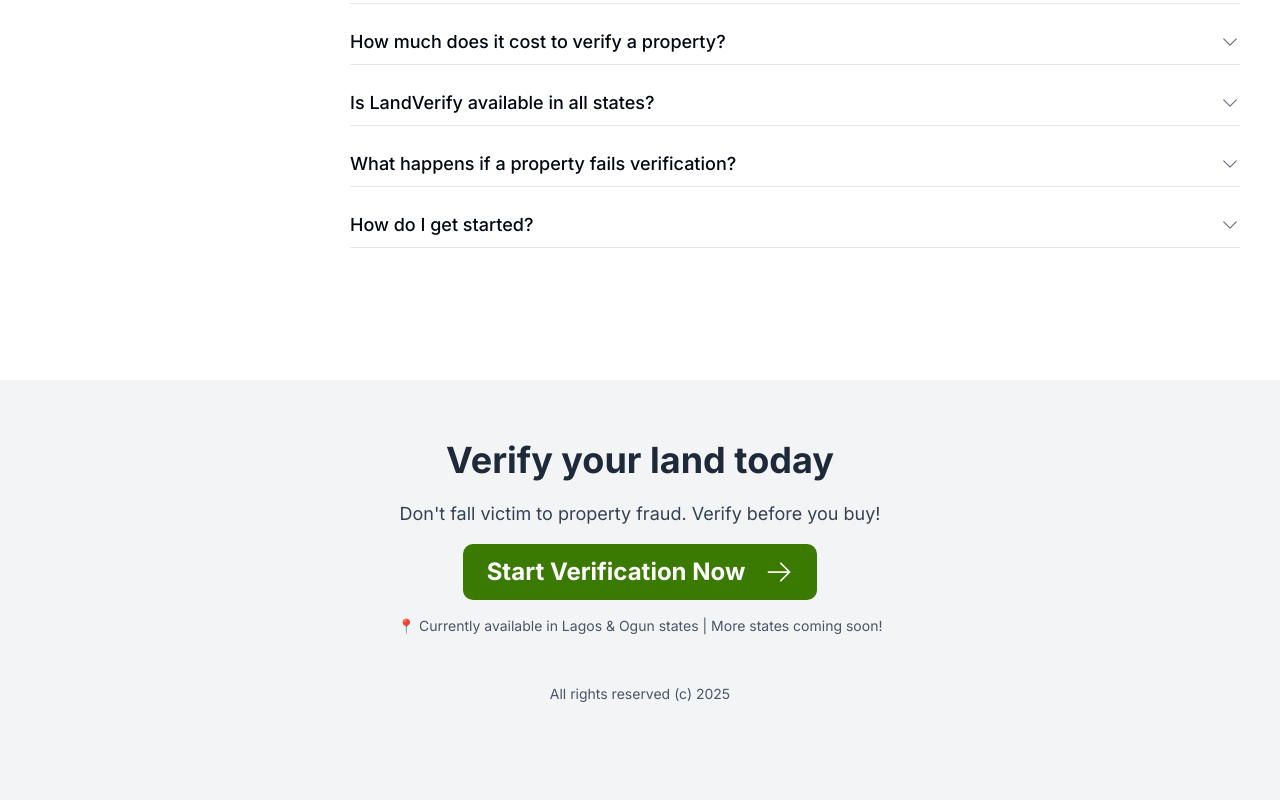
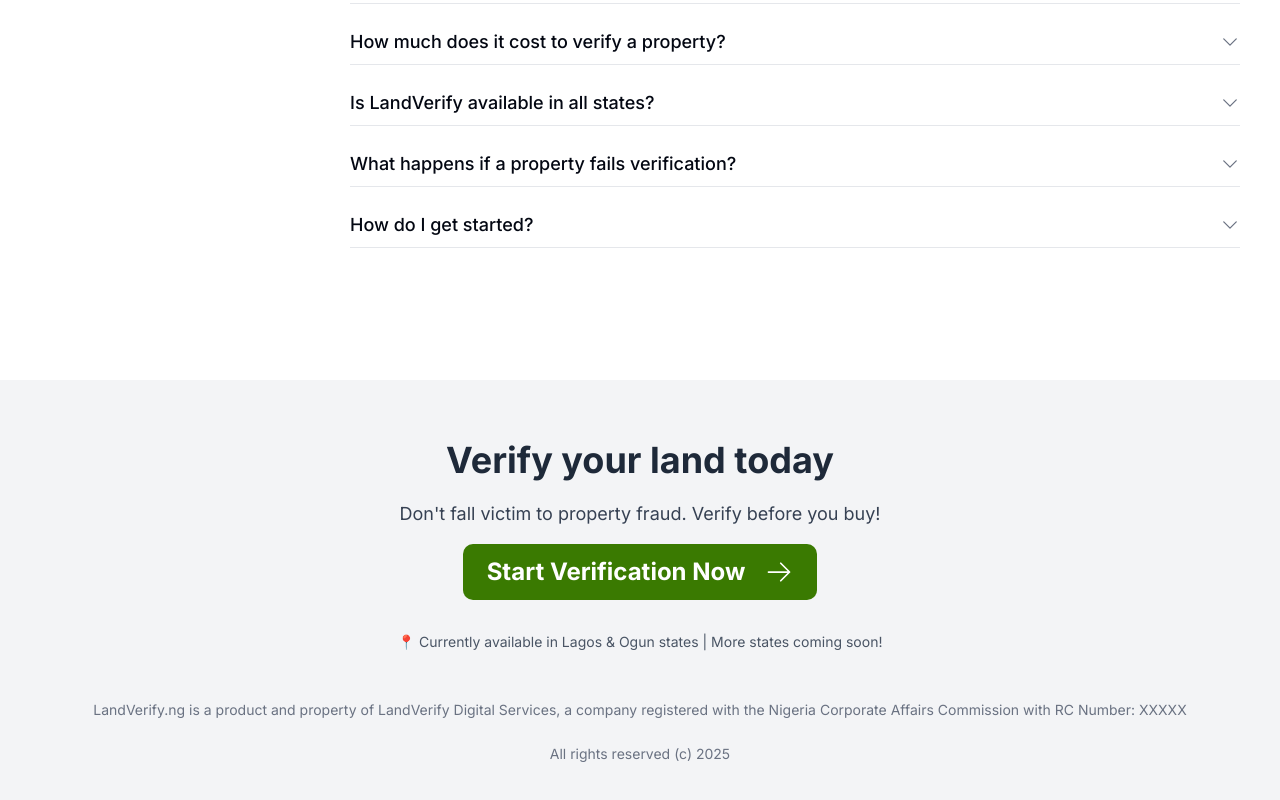
Before and after one commit to agbajekehinde/land-verify, a Next.js app: page / in a window 1280 px wide. Shown: the part 2708-3508 px from the top of the page. Built offline with nearby package versions, Linux system fonts and the light colour scheme; a web font is replaced by a local one.

Commit message:
modified:   app/components/footer/footer.tsx

```diff
--- a/app/components/footer/footer.tsx
+++ b/app/components/footer/footer.tsx
@@ -17,10 +17,11 @@ export default function Footer() {
           <span>Start Verification Now</span>
           <ArrowRightIcon className="w-5 md:w-7" />
         </Link>
-      <p className="mt-4 text-sm text-gray-600">📍 Currently available in Lagos & Ogun states | More states coming soon!</p>
-      <div className='mt-8'>
-        <p className="mt-2 text-sm text-gray-600 pt-2">All rights reserved (c) 2025</p>
-      </div>
+      <p className="mt-8 text-sm text-gray-600">📍 Currently available in Lagos & Ogun states | More states coming soon!</p>
+      <div className='mt-4'> </div>
+      <p className='mt-8 text-sm text-gray-500'>LandVerify.ng is a product and property of LandVerify Digital Services, a company registered with the Nigeria Corporate Affairs Commission with RC Number: XXXXX </p>
+      <p className="mt-4 text-sm text-gray-500 pt-2">All rights reserved (c) 2025</p>
+
       <WhatsAppButton/>
     </footer>
   );
--- a/app/components/hero/hero.tsx
+++ b/app/components/hero/hero.tsx
@@ -11,7 +11,7 @@ export default function Hero() {
     <div className="flex flex-col items-center justify-center bg-[#00000] p-2 pt-24 py-32">
       <div className="flex grow flex-col gap-4 md:flex-row items-center justify-top px-6 py-2 md:px-20">
         <div className="flex flex-col justify-center items-start gap-6 rounded-lg bg-white p-6 md:w-1/2">
-          <h1 className="text-2xl text-gray-900 md:text-4xl md:leading-bold">
+          <h1 className="text-4xl text-gray-900 md:text-4xl md:leading-bold">
             <strong>Verify Your Land/Property Investment with Confidence</strong>
           </h1>
           <p>Avoid land scams and fraudulent property deals with LandVerify. <br/> Our expert-backed verification service ensures you buy only genuine, legally documented land and homes. Get your land/property verified within 48 hours to 7 days.</p>
--- a/app/partner/signin/page.tsx
+++ b/app/partner/signin/page.tsx
@@ -61,11 +61,8 @@ export default function PartnerSignInPage() {
           </button>
           <Toaster />
           <div>
-            <p className="text-center mt-4">Don&apos;t have an account? <Link href="/partner/signup" className="text-[#479101] underline hover:underline">Sign Up as Partner</Link></p>
+            <p className="text-center mt-2">Don&apos;t have an account? <Link href="/partner/signup" className="text-[#479101] underline hover:underline">Sign Up as Partner</Link></p>
           </div>
-          <p className="text-center text-sm text-gray-400 mt-4">
-            By signing in, you agree to the <Link href="/terms-and-conditions" className="underline">LandVerify Terms and Conditions</Link>.
-          </p>
         </form>
       </div>
     </div>
```
